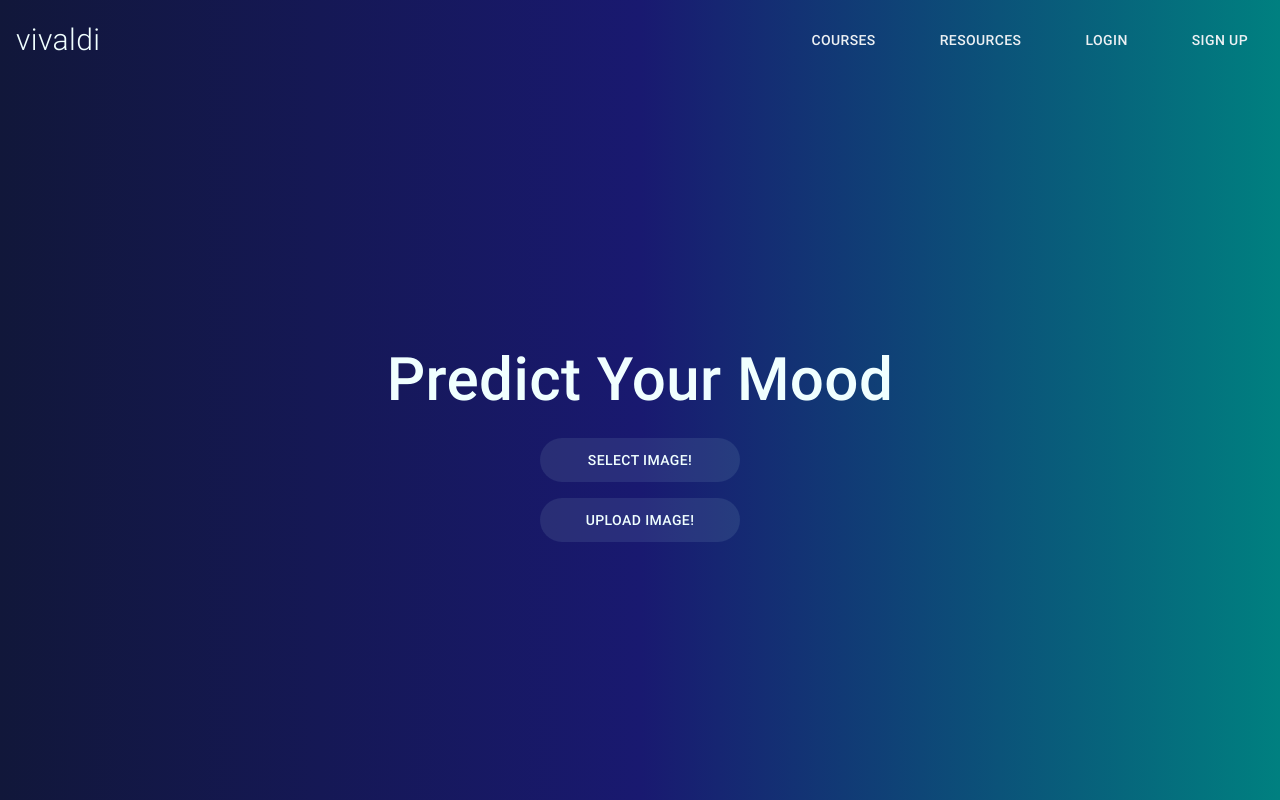
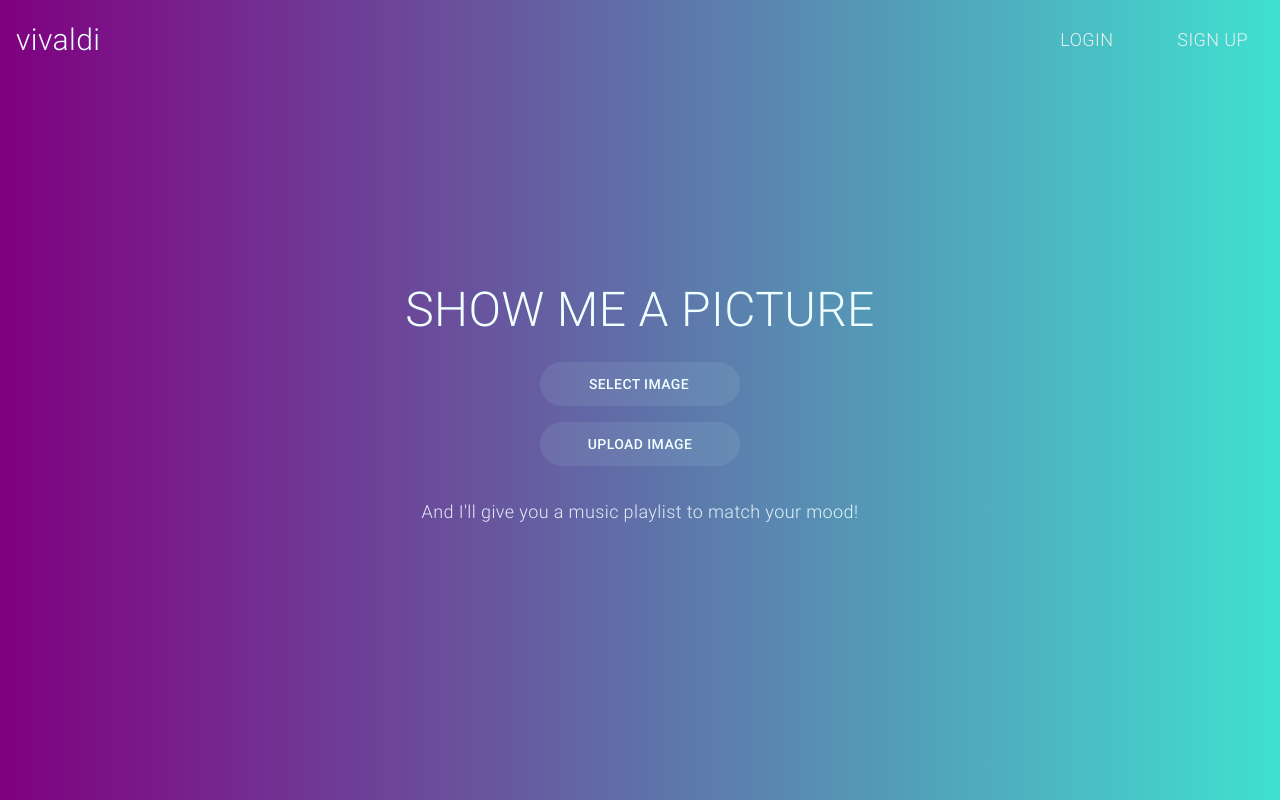
Before and after one commit to RishikSarkar/tch.ai, a Next.js app in the folder frontend/: page / in a window 1280 px wide. Built offline with nearby package versions, Linux system fonts and the light colour scheme.

Commit message:
mood prediction successful

```diff
--- a/frontend/components/Main.jsx
+++ b/frontend/components/Main.jsx
@@ -1,4 +1,4 @@
-import React, { useState, useRef } from 'react';
+import React, { useState, useRef, useEffect } from 'react';
 import Dropzone from 'react-dropzone';
 //import Webcam from 'react-webcam';
 
@@ -7,6 +7,69 @@ const Main = () => {
   const [uploadedFile, setUploadedFile] = useState(null);
   const [predictionString, setPredictionString] = useState(null);
   //const webcamRef = useRef(null);
+
+  const [bgStart, setBgStart] = useState('#800080');
+  const [bgEnd, setBgEnd] = useState('#40E0D0');
+
+  const [mood, setMood] = useState("And I'll give you a music playlist to match your mood!");
+
+  const [showMood, setShowMood] = useState(true);
+
+  useEffect(() => {
+    document.documentElement.style.setProperty('--bg-start', bgStart);
+    document.documentElement.style.setProperty('--bg-end', bgEnd);
+  }, [bgStart, bgEnd]);
+
+  const handleColorChange = (prediction) => {
+    if (prediction === 'angry' || prediction === 'disgust' || prediction === 'fear') {
+      setBgStart('#4682B4');
+      setBgEnd('#9FE2BF');
+    }
+    else if (prediction === 'happy' || prediction === 'neutral') {
+      setBgStart('#FF5F1F');
+      setBgEnd('#FFBF00');
+    }
+    else if (prediction === 'sad') {
+      setBgStart('#000000');
+      setBgEnd('#36454F');
+    }
+    else if (prediction === 'surprise') {
+      setBgStart('#811331');
+      setBgEnd('#EC5800');
+    }
+    else {
+      setBgStart('#800080');
+      setBgEnd('#40E0D0');
+    }
+  };
+
+  const handleMusicMood = (prediction) => {
+    switch (prediction) {
+      case 'angry':
+        setMood('You look angry. Hope this calming music helps!');
+        break;
+      case 'disgust':
+        setMood('You seem disgusted. Hope this calming music helps!');
+        break;
+      case 'fear':
+        setMood('You seem afraid. Hope this calming music helps!');
+        break;
+      case 'happy':
+        setMood("You look happy! Let's keep it that way, shall we?");
+        break;
+      case 'neutral':
+        setMood('You look neutral. Time to turn that into a smile!');
+        break;
+      case 'sad':
+        setMood('You seem sad. Here are some sad songs for you.');
+        break;
+      case 'surprise':
+        setMood("You look surprised! I'm excited to see you too!");
+        break;
+      default:
+        setMood("And I'll give you a music playlist to match your mood!");
+    }
+  };
 
   const handleFileUpload = (acceptedFiles) => {
     setUploadedFile(acceptedFiles[0]);
@@ -35,6 +98,10 @@ const Main = () => {
       const prediction = await pred.text();
       console.log(prediction);
       setPredictionString(prediction);
+      handleColorChange(prediction);
+      handleMusicMood(prediction);
+      setShowMood(false);
+      setShowMood(true);
     } catch (error) {
       console.error(error);
     }
@@ -50,33 +117,33 @@ const Main = () => {
       <div id='home' className='font-roboto selection:text-[#00001F] selection:bg-[#F0FFFF] w-full h-screen text-center'>
         <div className='max-w-[1440px] w-full h-full mx-auto p-12 flex justify-center items-center'>
             <div>
-                <h1 className='font-medium py-3 text-[#F0FFFF]'>
-                  Predict Your Mood
+                <h1 className='text-5xl font-light py-3 text-[#F0FFFF] uppercase'>
+                  Show Me A Picture
                 </h1>
 
-                <div className='max-w-[200px] m-auto -mb-24 py-4 select-none'>
+                <div className='max-w-[200px] m-auto py-4 select-none'>
                     <Dropzone onDrop={handleFileUpload}>
                       {({ getRootProps, getInputProps }) => (
                         <div {...getRootProps()} className='cursor-pointer'>
                           <input {...getInputProps()} />
-                          <div className='font-medium text-[#F0FFFF] cursor-pointer text-sm uppercase px-6 p-3 rounded-full bg-[#BBEBE9] bg-opacity-10 hover:bg-opacity-20 ease-in duration-100'>
-                            <h3>{uploadedFile ? `${uploadedFile.name}` : 'Select Image!'}</h3>
+                          <div className='font-medium text-[#F0FFFF] cursor-pointer text-sm uppercase px-6 p-3 rounded-full bg-[#BBEBE9] bg-opacity-10 hover:bg-opacity-30 ease-in duration-100'>
+                            <h3 className='max-w-[150px] overflow-hidden truncate'>{uploadedFile ? `${uploadedFile.name}` : 'Select Image'}</h3>
                           </div>
                         </div>
                       )}
                     </Dropzone>
 
-                    <button onClick={handleFileSubmit} className='w-[200px] font-medium text-[#F0FFFF] cursor-pointer text-sm uppercase px-6 p-3 rounded-full bg-[#BBEBE9] bg-opacity-10 hover:bg-opacity-20 ease-in duration-100 mt-4'>
-                      <h3>Upload Image!</h3>
+                    <button onClick={handleFileSubmit} className='w-[200px] font-medium text-[#F0FFFF] cursor-pointer text-sm uppercase px-6 p-3 rounded-full bg-[#BBEBE9] bg-opacity-10 hover:bg-opacity-30 ease-in duration-100 mt-4'>
+                      <h3>Upload Image</h3>
                     </button>
 
                     {/*<Webcam audio={false} ref={webcamRef} screenshotFormat='image/jpeg' style={{display:'none'}} />
                     <button onClick={capture} className='w-[200px] font-medium text-[#F0FFFF] cursor-pointer text-sm uppercase px-6 p-3 rounded-full bg-[#BBEBE9] bg-opacity-10 hover:bg-opacity-20 ease-in duration-100 mt-4'>
                         <h3>Take Picture!</h3>
                       </button>*/}
+                </div>
 
-                    {predictionString && <div className='mt-4 text-center'>{predictionString}</div>}
-                </div>
+                {showMood && (<div className='mt-4 font-light text-lg text-[#F0FFFF] text-center animate-pulse-slow'>{mood}</div>)}
             </div>
         </div>
       </div>
--- a/frontend/components/Navbar.jsx
+++ b/frontend/components/Navbar.jsx
@@ -1,5 +1,4 @@
 import React, {useState, useEffect} from 'react'
-import Image from 'next/image'
 import Link from 'next/link'
 import {AiOutlineMenu} from 'react-icons/ai';
 import {RxCross1} from 'react-icons/rx'
@@ -33,20 +32,13 @@ const Navbar = () => {
         </div>
         <div>
           <ul className='font-medium hidden md:flex text-[#ecf0f3]'>
+
               <Link href='/'>
-                <li className='ml-4 text-sm uppercase px-6 p-3 rounded-full hover:bg-[#BBEBE9] hover:bg-opacity-10 ease-in duration-100'>Courses</li>
+                <li className='ml-4 font-light text-lg uppercase px-6 p-3 rounded-full hover:bg-[#BBEBE9] bg-opacity-10 hover:bg-opacity-30 ease-in duration-100'>Login</li>
               </Link>
 
               <Link href='/'>
-                <li className='ml-4 text-sm uppercase px-6 p-3 rounded-full hover:bg-[#BBEBE9] hover:bg-opacity-10 ease-in duration-100'>Resources</li>
-              </Link>
-
-              <Link href='/'>
-                <li className='ml-4 text-sm uppercase px-6 p-3 rounded-full hover:bg-[#BBEBE9] hover:bg-opacity-10 ease-in duration-100'>Login</li>
-              </Link>
-
-              <Link href='/'>
-                <li className='ml-4 text-sm uppercase px-6 p-3 rounded-full hover:bg-[#BBEBE9] hover:bg-opacity-10 ease-in duration-100'>Sign Up</li>
+                <li className='ml-4 font-light text-lg uppercase px-6 p-3 rounded-full hover:bg-[#BBEBE9] bg-opacity-10 hover:bg-opacity-30 ease-in duration-100'>Sign Up</li>
               </Link>
 
           </ul>
@@ -57,7 +49,7 @@ const Navbar = () => {
       </div>
 
       <div className={nav ? 'md:hidden fixed left-0 top-0 w-full h-screen bg-black/80' : ''}>
-        <div className={nav ? 'fixed left-0 top-0 w-full sm:w-[60%] md:w-[45%] h-screen bg-[#11173a] p-12 ease-in duration-500' : 'fixed left-[-100%] h-screen top-0 p-12 ease-in duration-500'}>
+        <div className={nav ? 'fixed left-0 top-0 w-full sm:w-[60%] md:w-[45%] h-screen p-12 ease-in duration-500' : 'fixed left-[-100%] h-screen top-0 p-12 ease-in duration-500'}>
           <div>
             <div className='flex w-full items-center justify-end'>
               <div onClick={handleNav} className='text-xl text-[#ecf0f3] -mt-8 -mr-6 rounded-full hover:bg-[#BBEBE9] hover:bg-opacity-10 ease-in duration-100 p-4 cursor-pointer'>
@@ -69,19 +61,11 @@ const Navbar = () => {
             <ul className='uppercase'>
 
                 <Link href='/'>
-                  <li onClick={()=> setNav(false)} className='mb-4 p-6 px-10 text-md text-[#ecf0f3] rounded-full hover:bg-[#BBEBE9] hover:bg-opacity-10 ease-in duration-100'>Courses</li>
+                  <li onClick={()=> setNav(false)} className='mb-4 p-6 px-10 text-md text-[#ecf0f3] rounded-full hover:bg-[#BBEBE9] bg-opacity-10 hover:bg-opacity-30 ease-in duration-100'>Login</li>
                 </Link>
 
                 <Link href='/'>
-                  <li onClick={()=> setNav(false)} className='mb-4 p-6 px-10 text-md text-[#ecf0f3] rounded-full hover:bg-[#BBEBE9] hover:bg-opacity-10 ease-in duration-100'>Resources</li>
-                </Link>
-
-                <Link href='/'>
-                  <li onClick={()=> setNav(false)} className='mb-4 p-6 px-10 text-md text-[#ecf0f3] rounded-full hover:bg-[#BBEBE9] hover:bg-opacity-10 ease-in duration-100'>Login</li>
-                </Link>
-
-                <Link href='/'>
-                  <li onClick={()=> setNav(false)} className='mb-4 p-6 px-10 text-md text-[#ecf0f3] rounded-full hover:bg-[#BBEBE9] hover:bg-opacity-10 ease-in duration-100'>Sign Up</li>
+                  <li onClick={()=> setNav(false)} className='mb-4 p-6 px-10 text-md text-[#ecf0f3] rounded-full hover:bg-[#BBEBE9] bg-opacity-10 hover:bg-opacity-30 ease-in duration-100'>Sign Up</li>
                 </Link>
 
             </ul>
--- a/frontend/styles/globals.css
+++ b/frontend/styles/globals.css
@@ -39,7 +39,7 @@ html {
   }
 
   body {
-    @apply bg-gradient-to-r from-[#11173a] via-[#191970] to-[#008080] text-[#F0FFFF] tracking-wide
+    @apply bg-gradient-to-r from-bg-start to-bg-end text-[#F0FFFF] tracking-wide;
   }
 
   h1, h2, h3, h4, h5, h6 {
--- a/frontend/tailwind.config.js
+++ b/frontend/tailwind.config.js
@@ -8,9 +8,23 @@ module.exports = {
 
   theme: {
     extend: {
+      colors: {
+        'bg-start': '#000000',
+        'bg-end': '#36454F',
+      },
+
+      gradientColorStops: {
+        'bg-start': 'var(--bg-start)',
+        'bg-end': 'var(--bg-end)',
+      },
+
       fontFamily: {
         'roboto': ['Roboto', 'sans-serif'],
         'montserrat': ['Montserrat', 'sans-serif']
+      },
+
+      animation: {
+        'pulse-slow': 'pulse 3s cubic-bezier(0.5, 0, 0.5, 1) infinite;'
       }
     },
   },
```
